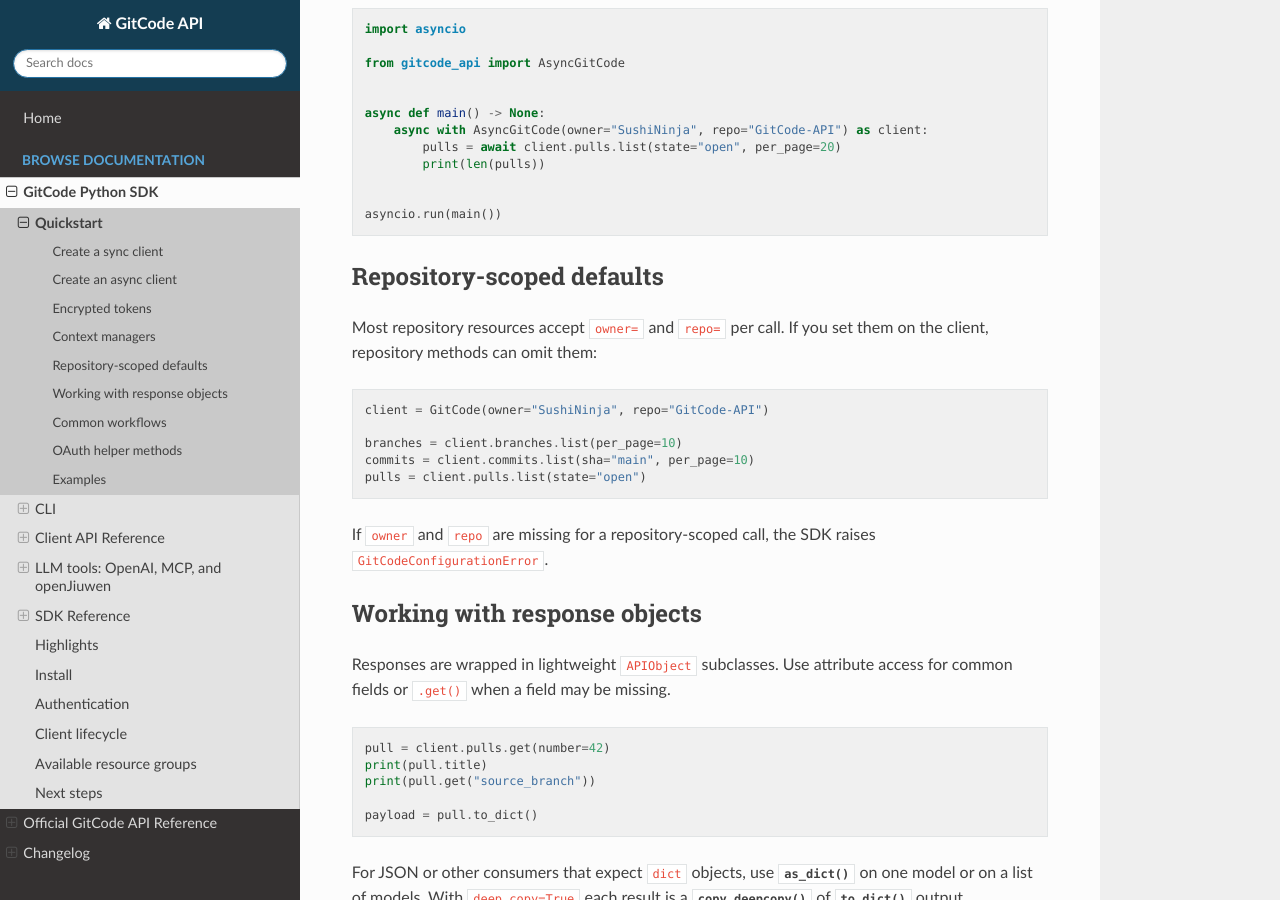
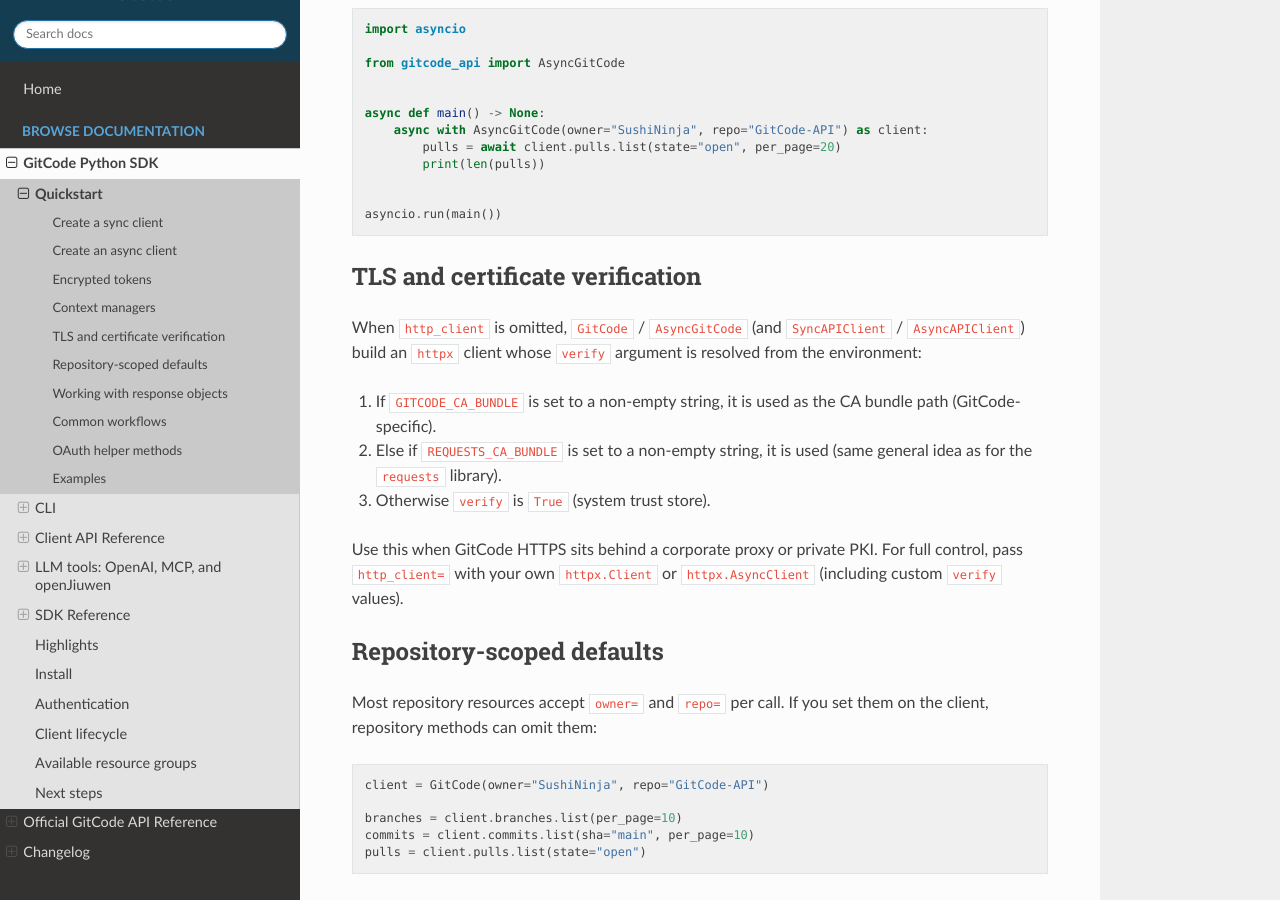
Before and after one commit to Trenza1ore/GitCode-API, a Sphinx documentation site: the page built from docs/sdk/quickstart.rst, in a window 1280 px wide and 900 px high, scrolled down 1481 px. Built offline with Sphinx 7.4.7 and the Read the Docs theme 3.1.0, drawn with Linux system fonts in a browser that asks for light colours.

Commit message:
feat: allow default client CA certificate via env variables GITCODE_CA_BUNDLE or  REQUESTS_CA_BUNDLE

```diff
--- a/docs/sdk/client_api.rst
+++ b/docs/sdk/client_api.rst
@@ -10,6 +10,11 @@
 when the block ends. The same applies to ``SyncAPIClient`` and
 ``AsyncAPIClient``; see :doc:`quickstart` for examples. Closing the SDK client
 also closes a supplied ``http_client`` instance.
+
+Default TLS verification for the built-in ``httpx`` client (including
+``GITCODE_CA_BUNDLE`` / ``REQUESTS_CA_BUNDLE`` env variables) is described under
+:ref:`sdk-tls-default-verify` in :doc:`quickstart`. Pass ``http_client`` when you
+need different TLS settings.
 
 Resource introspection
 ----------------------
--- a/docs/sdk/quickstart.rst
+++ b/docs/sdk/quickstart.rst
@@ -88,6 +88,25 @@
 
 
    asyncio.run(main())
+
+.. _sdk-tls-default-verify:
+
+TLS and certificate verification
+----------------------------------
+
+When ``http_client`` is omitted, ``GitCode`` / ``AsyncGitCode`` (and
+``SyncAPIClient`` / ``AsyncAPIClient``) build an ``httpx`` client whose
+``verify`` argument is resolved from the environment:
+
+#. If ``GITCODE_CA_BUNDLE`` is set to a non-empty string, it is used as the CA
+   bundle path (GitCode-specific).
+#. Else if ``REQUESTS_CA_BUNDLE`` is set to a non-empty string, it is used (same
+   general idea as for the ``requests`` library).
+#. Otherwise ``verify`` is ``True`` (system trust store).
+
+Use this when GitCode HTTPS sits behind a corporate proxy or private PKI. For
+full control, pass ``http_client=`` with your own ``httpx.Client`` or
+``httpx.AsyncClient`` (including custom ``verify`` values).
 
 Repository-scoped defaults
 --------------------------
```
Also changed, not shown: README.md (+2 -0 lines), README.zh.md (+3 -1 lines), 2 other files.
